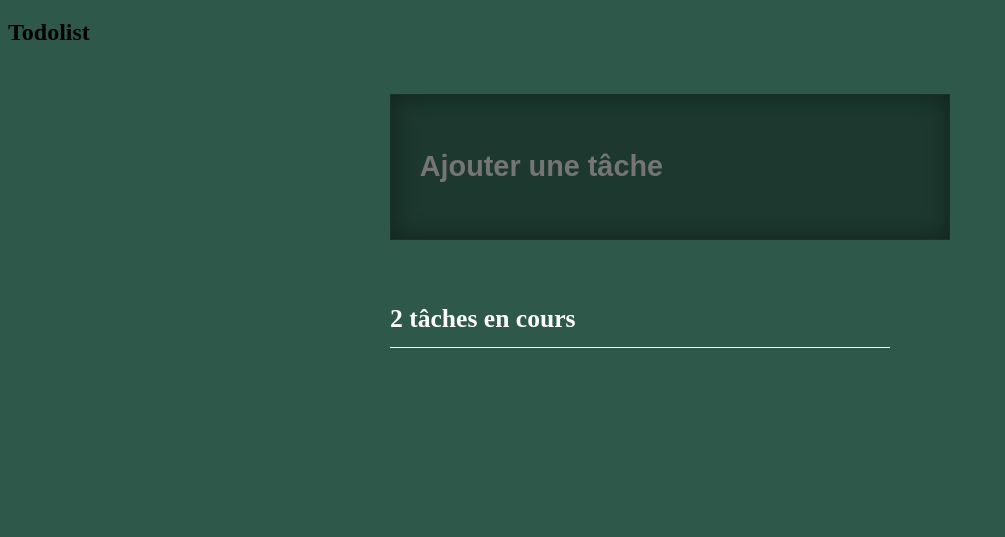
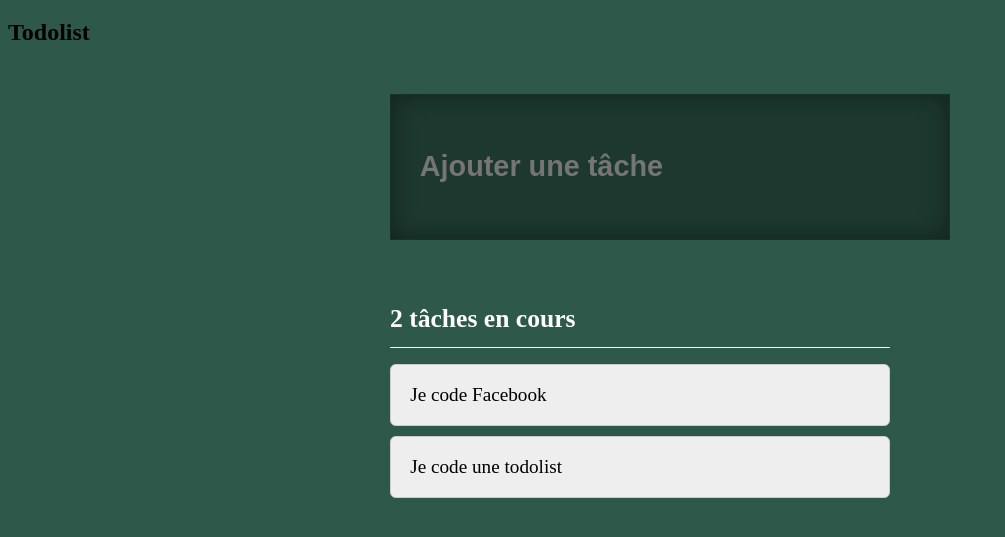
Before and after one commit to GuillaumeD84/Initiation_React_E02, a plain HTML site: page index.html in a window 1280 px wide. Shown: the part 61-598 px from the top of the page, without its empty margins (0-1005 px from the left). Drawn offline with Linux system fonts and the light colour scheme.

Commit message:
add todolist fake tasks list

```diff
--- a/css/todolist/style.css
+++ b/css/todolist/style.css
@@ -28,3 +28,22 @@ body {
   border-bottom: 1px solid #fff;
   padding: .5em 0;
 }
+
+#todoList {
+  margin-top: 1em;
+  list-style: none;
+  padding: 0;
+}
+
+.task {
+  background: #eee;
+  border: 1px solid #ccc;
+  border-radius: .3em;
+  font-size: 1.2em;
+  padding: 1em;
+  margin: .5em 0;
+}
+
+.task-done {
+  opacity: 0.5;
+}
--- a/js/todolist/todolist.js
+++ b/js/todolist/todolist.js
@@ -53,6 +53,27 @@ const app = {
    */
   createList: function() {
     console.log('createList');
+
+    // Construire la liste
+    var list = document.createElement('ul');
+    list.id = 'todoList';
+
+    // Tâche 1 pour exemple
+    var task1 = document.createElement('li');
+    task1.textContent = 'Je code Facebook';
+    task1.className = 'task';
+
+    // Tâche 2 pour exemple
+    var task2 = document.createElement('li');
+    task2.textContent = 'Je code une todolist';
+    task2.className = 'task';
+
+    // Ajouter les tâches à la liste
+    list.appendChild(task1);
+    list.appendChild(task2);
+
+    // Ajouter la liste à #todo
+    app.todo.appendChild(list);
   },
 };
 
```
